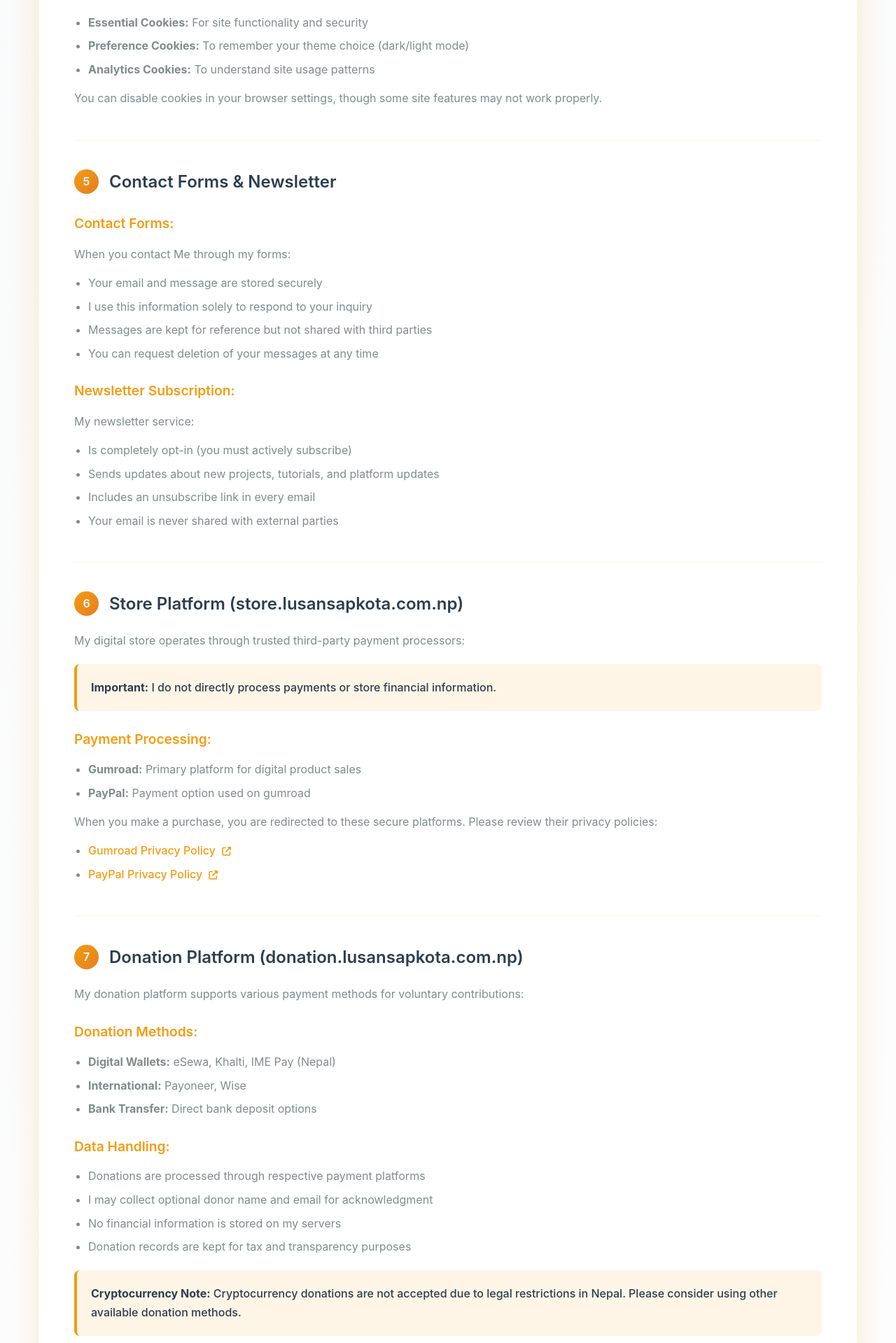
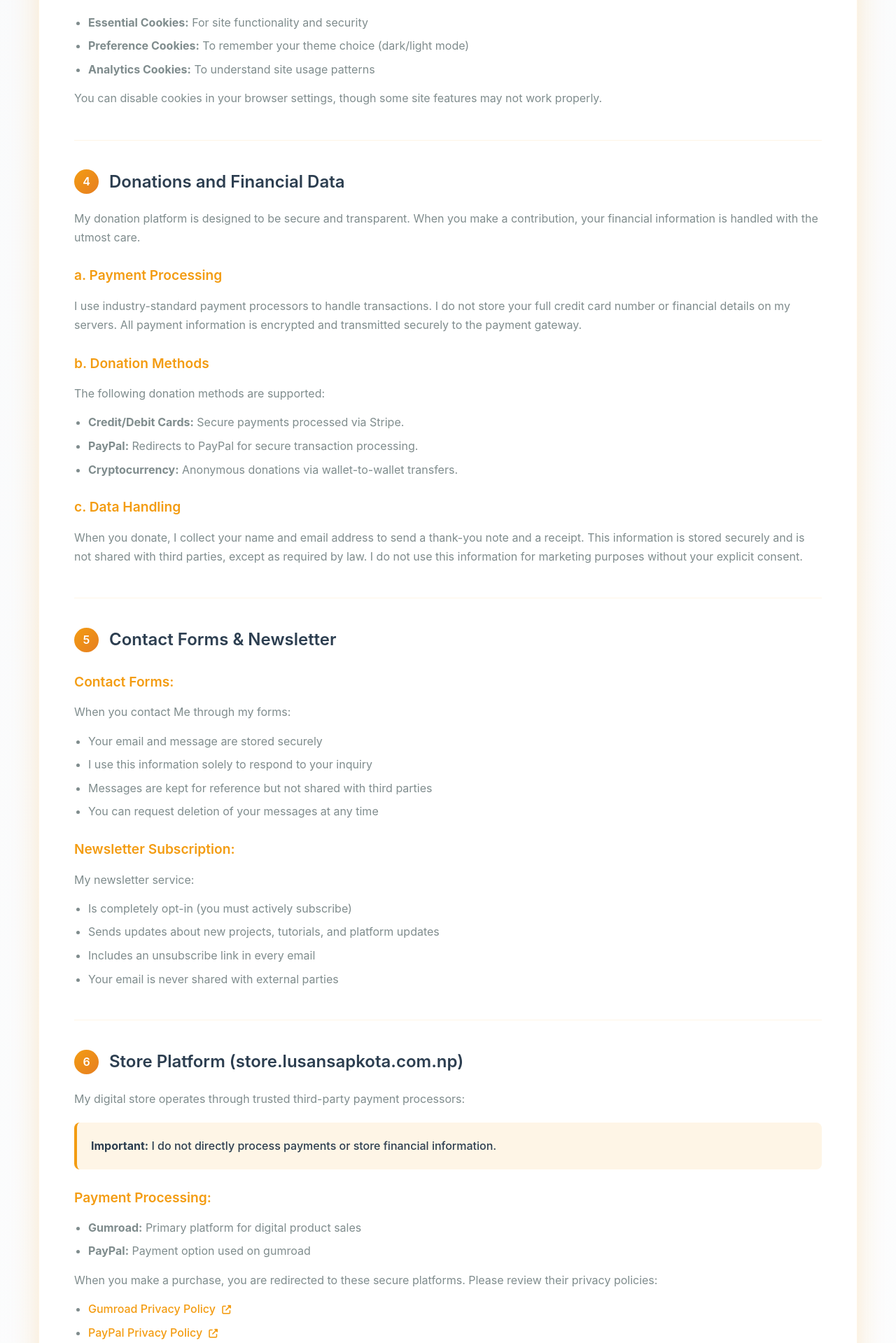
Before and after one commit to Lusan-sapkota/portfolio, a Flask app: page /privacy in a window 1280 px wide. Shown: the part 2183-4102 px from the top of the page at 70% size. Run offline with Flask 3, Linux system fonts and the light colour scheme; some libraries are stand-ins or nearby versions.

Commit message:
Update SEO metadata and enhance privacy policy with donation details
- Updated meta description in index.html for improved SEO.
- Revised FAQ section in index.html to reflect new portfolio and CMS information.
- Added a new section in privacy.html detailing donations and financial data handling, including payment processing and data security measures.
- Renumbered subsequent sections in privacy.html to maintain consistency.

```diff
--- a/templates/privacy.html
+++ b/templates/privacy.html
@@ -400,7 +400,24 @@
                     <p>You can disable cookies in your browser settings, though some site features may not work properly.</p>
                 </div>
 
-                <!-- 5. Contact Forms & Newsletter -->
+                <!-- 5. Donations and Financial Data -->
+                <div class="privacy-section" id="donations">
+                    <h2><span class="section-number">4</span>Donations and Financial Data</h2>
+                    <p>My donation platform is designed to be secure and transparent. When you make a contribution, your financial information is handled with the utmost care.</p>
+                    <h3>a. Payment Processing</h3>
+                    <p>I use industry-standard payment processors to handle transactions. I do not store your full credit card number or financial details on my servers. All payment information is encrypted and transmitted securely to the payment gateway.</p>
+                    <h3>b. Donation Methods</h3>
+                    <p>The following donation methods are supported:</p>
+                    <ul>
+                        <li><strong>Credit/Debit Cards:</strong> Secure payments processed via Stripe.</li>
+                        <li><strong>PayPal:</strong> Redirects to PayPal for secure transaction processing.</li>
+                        <li><strong>Cryptocurrency:</strong> Anonymous donations via wallet-to-wallet transfers.</li>
+                    </ul>
+                    <h3>c. Data Handling</h3>
+                    <p>When you donate, I collect your name and email address to send a thank-you note and a receipt. This information is stored securely and is not shared with third parties, except as required by law. I do not use this information for marketing purposes without your explicit consent.</p>
+                </div>
+
+                <!-- 6. Contact Forms & Newsletter -->
                 <div class="privacy-section">
                     <h2>
                         <span class="section-number">5</span>
@@ -425,7 +442,7 @@
                     </ul>
                 </div>
 
-                <!-- 6. Store Subdomain -->
+                <!-- 7. Store Subdomain -->
                 <div class="privacy-section">
                     <h2>
                         <span class="section-number">6</span>
@@ -452,7 +469,7 @@
                     </ul>
                 </div>
 
-                <!-- 7. Donation Subdomain -->
+                <!-- 8. Donation Subdomain -->
                 <div class="privacy-section">
                     <h2>
                         <span class="section-number">7</span>
@@ -470,7 +487,7 @@
                     <h3>Data Handling:</h3>
                     <ul>
                         <li>Donations are processed through respective payment platforms</li>
-                        <li>I may collect optional donor name and email for acknowledgment</li>
+                        <li>I collect donor information for acknowledgment</li>
                         <li>No financial information is stored on my servers</li>
                         <li>Donation records are kept for tax and transparency purposes</li>
                     </ul>
@@ -481,7 +498,7 @@
                     </div>
                 </div>
 
-                <!-- 8. Data Security -->
+                <!-- 9. Data Security -->
                 <div class="privacy-section">
                     <h2>
                         <span class="section-number">8</span>
@@ -503,7 +520,7 @@
                     </p>
                 </div>
 
-                <!-- 9. Third-Party Services -->
+                <!-- 10. Third-Party Services -->
                 <div class="privacy-section">
                     <h2>
                         <span class="section-number">9</span>
@@ -525,7 +542,7 @@
                     </p>
                 </div>
 
-                <!-- 10. Your Rights -->
+                <!-- 11. Your Rights -->
                 <div class="privacy-section">
                     <h2>
                         <span class="section-number">10</span>
@@ -548,7 +565,7 @@
                     </div>
                 </div>
 
-                <!-- 11. Legal & Location -->
+                <!-- 12. Legal & Location -->
                 <div class="privacy-section">
                     <h2>
                         <span class="section-number">11</span>
@@ -575,7 +592,7 @@
                     </div>
                 </div>
 
-                <!-- 12. Contact Information -->
+                <!-- 13. Contact Information -->
                 <div class="privacy-section">
                     <h2>
                         <span class="section-number">12</span>
```
Also changed, not shown: templates/index.html (+6 -14 lines).
